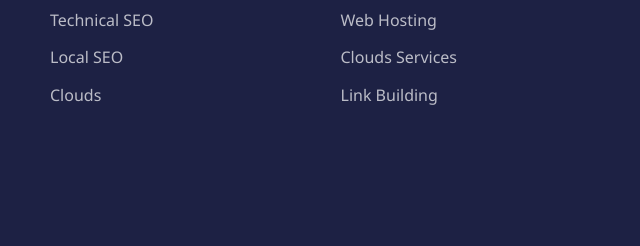
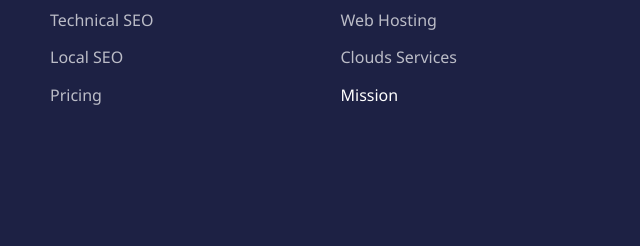
Before and after one commit to Mr-teslaman/jackiz, a plain HTML site: page Nyote/index.html in a window 1280 px wide. Shown: the part 6710-6956 px from the top of the page, 610-1250 px from the left. Drawn offline with Linux system fonts and the light colour scheme.

Commit message:
thir party

```diff
--- a/Nyote/index.html
+++ b/Nyote/index.html
@@ -1159,7 +1159,7 @@
                         <li><a href="oldContent.html">Content Optimization</a></li>
                         <li><a href="googtleAnaly.html">Technical SEO</a></li>
                         <li><a href="localseo.html">Local SEO</a></li>
-                        <li><a href="cloud.html">Clouds</a></li>
+                        <li><a href="pricind.html">Pricing</a></li>
                     </ul>
                 </div>
                           <div class="footer-services">
@@ -1169,7 +1169,7 @@
                         <li><a href="webdevelopment.html">Web Development</a></li>
                         <li><a href="webhosting.html">Web Hosting</a></li>
                         <li><a href="cloud.html">Clouds Services</a></li>
-                        <li><a href="#">Link Building</a></li>
+                        <li><a href="mission.html"></a>Mission</li>
                     </ul>
                 </div>
                 <div class="footer-contact">
```
Also changed, not shown: Nyote/mission.html (+1 -1 lines).
